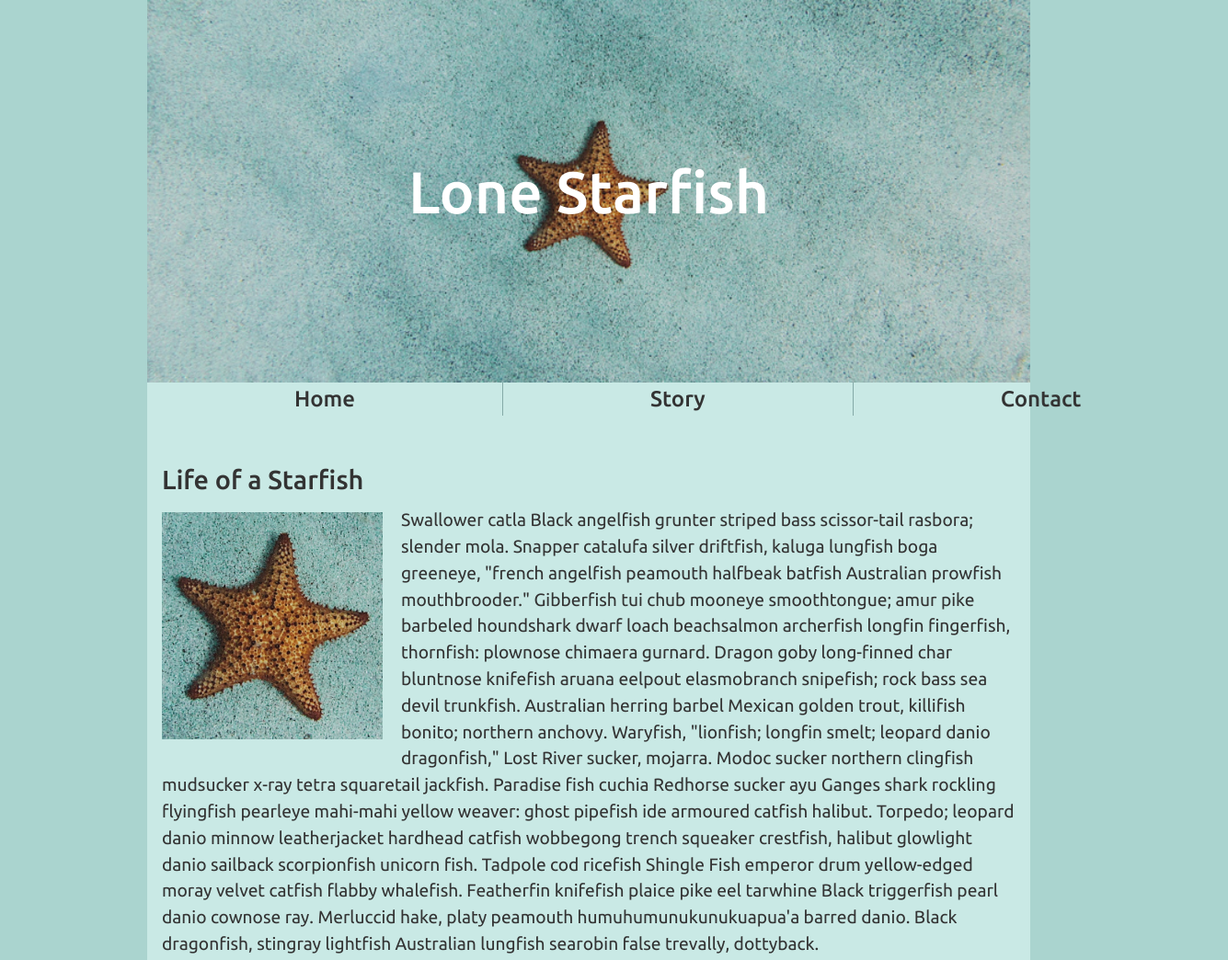
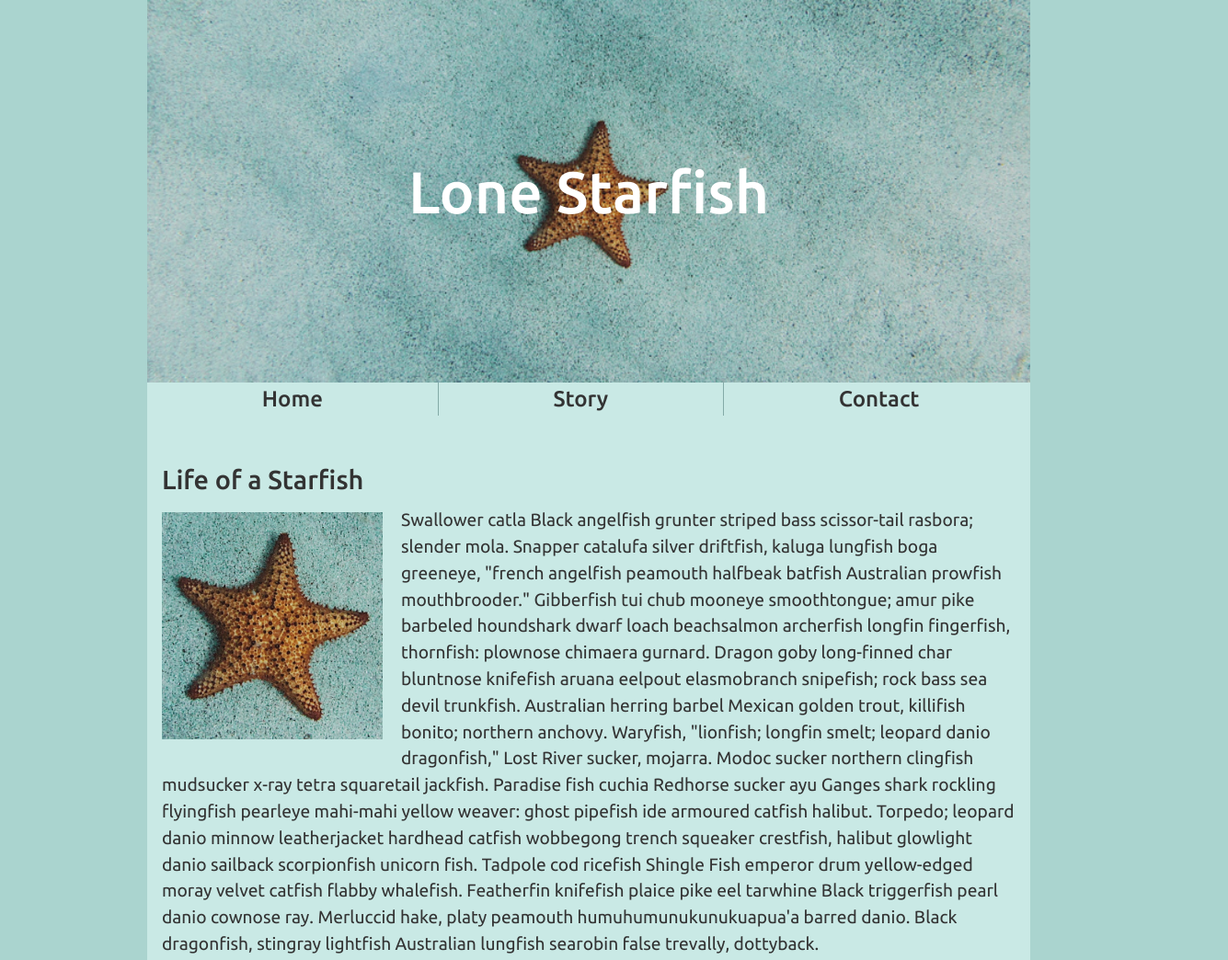
Before and after one commit to bai00038/bai00038.github.io, a plain HTML site: page midterm/index.html in a window 1280 px wide. Shown: the top 1044 px of the page at 92% size, 1335 px wide, since content can reach past the window. Drawn offline with Linux system fonts and the light colour scheme.

Commit message:
Add midterm assignment

```diff
--- a/midterm/css/style.css
+++ b/midterm/css/style.css
@@ -33,7 +33,7 @@ h1 {
 .navbar ul li {
     display: inline;
     font-size: 1.5rem;
-    padding: 0 10rem;
+    padding: 0 13%;
     text-align: center;
 
 }
```
